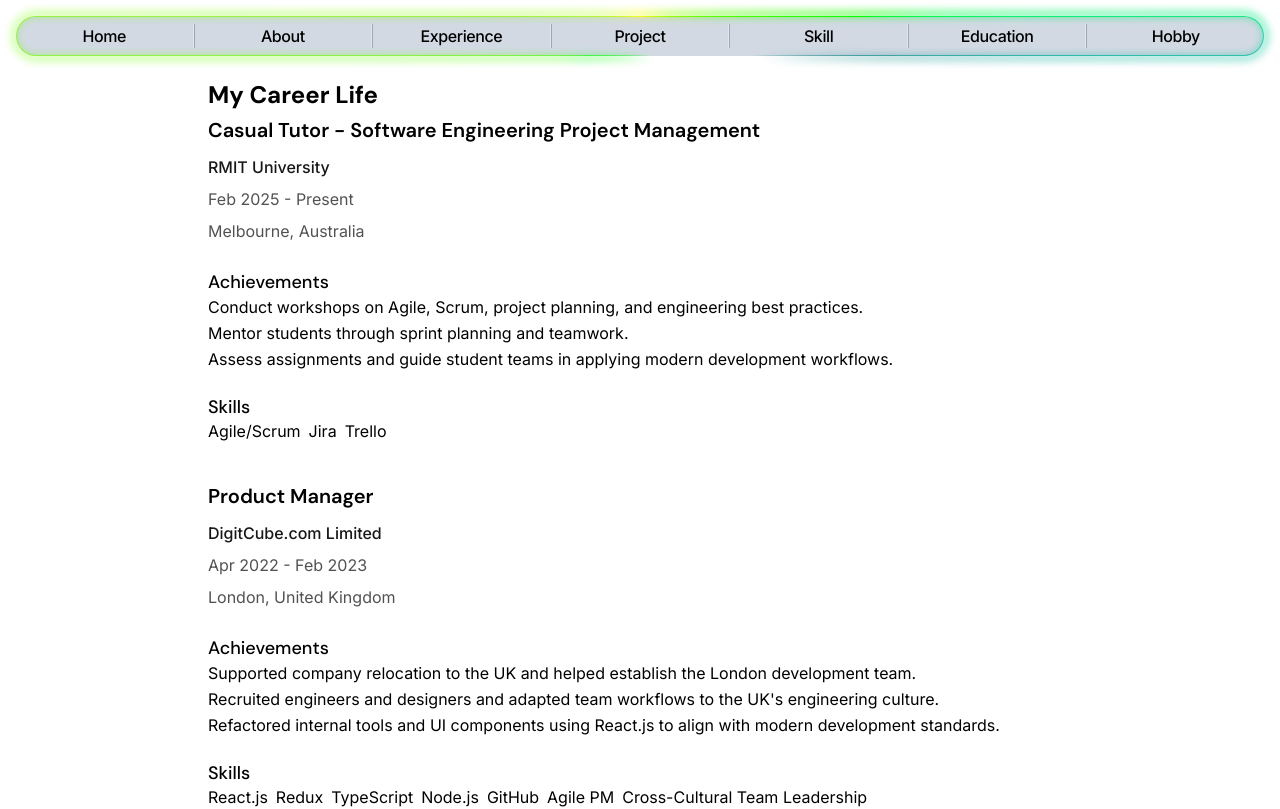
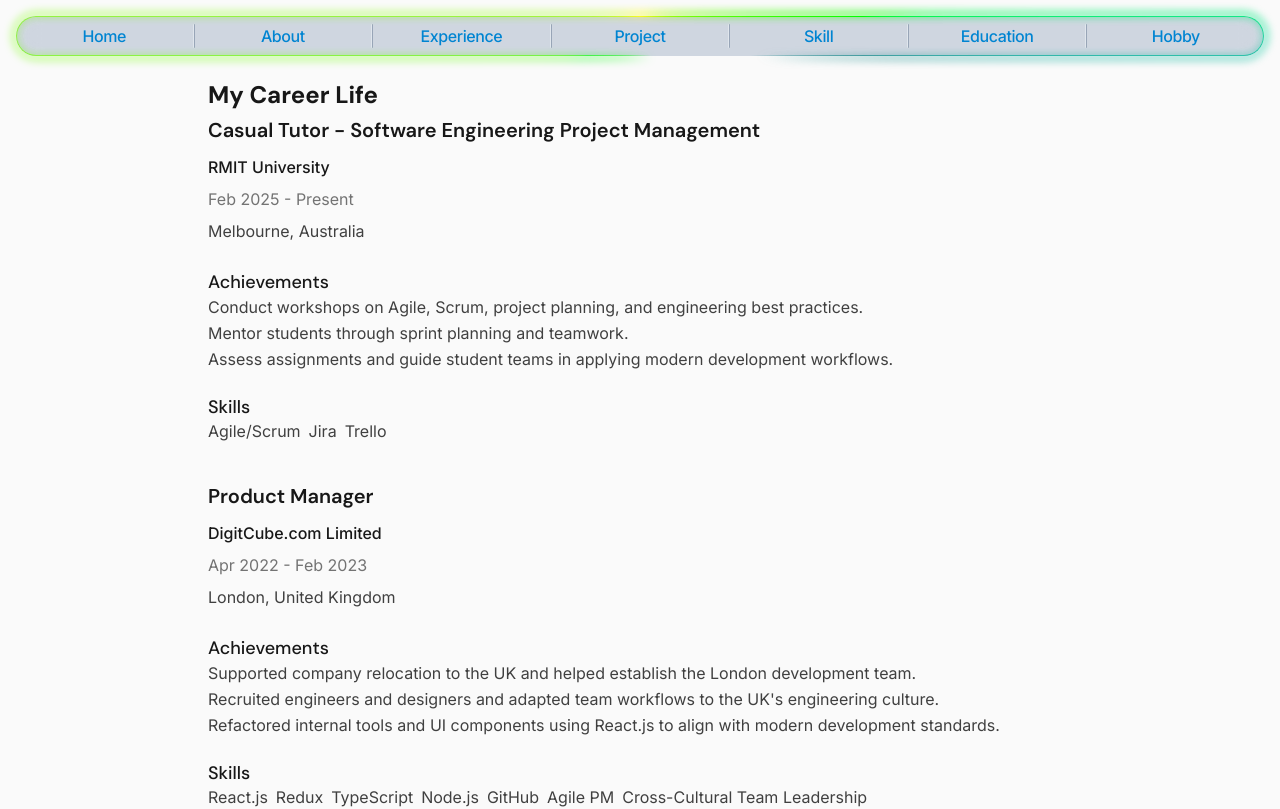
Before and after one commit to ZHENSHUO-ZHAO/portfolio, a React (Vite) app: page /experience in a window 1280 px wide. Shown: the top 809 px of the page. Built offline with nearby package versions, Linux system fonts and the light colour scheme.

Commit message:
Added global colours css variable in the theme.

```diff
--- a/src/index.css
+++ b/src/index.css
@@ -7,6 +7,15 @@
   --font-display: "DM Sans", system-ui, sans-serif;
   /* For the name in the hero page ONLY */
   --font-hero: "Manrope", system-ui, sans-serif;
+
+  --color-bg: theme(colors.neutral.50);
+
+  --color-primary: theme(colors.neutral.900);
+  --color-secondary: theme(colors.neutral.700);
+  --color-muted: theme(colors.neutral.500);
+
+  --color-link: theme(colors.sky.600);
+  --color-link-hover: theme(colors.sky.700);
 }
 
 @layer base {
@@ -16,11 +25,9 @@
   }
 
   body {
+    color: var(--color-primary);
+    background-color: var(--color-bg);
     @apply leading-normal;
-  }
-
-  p {
-    @apply leading-relaxed sm:leading-loose;
   }
 
   h1,
@@ -29,6 +36,7 @@
   h4,
   h5,
   h6 {
+    color: var(--color-primary);
     @apply font-display;
   }
 
@@ -60,7 +68,21 @@
     @apply text-base font-semibold uppercase tracking-wide;
   }
 
+  p {
+    color: var(--color-secondary);
+    @apply leading-relaxed sm:leading-loose;
+  }
+
   li {
+    color: var(--color-secondary);
     @apply leading-relaxed;
   }
+
+  a {
+    color: var(--color-link);
+  }
+
+  a:hover {
+    color: var(--color-link-hover);
+  }
 }
--- a/src/pages/Education/Education.tsx
+++ b/src/pages/Education/Education.tsx
@@ -28,7 +28,7 @@ function Item({ degreeData }: { degreeData: Degree }) {
           <p className="text-neutral-900 font-medium">
             {degreeData.university}
           </p>
-          <p className="text-sm text-neutral-600">
+          <p className="text-sm text-muted">
             <time>{degreeData.time}</time>
           </p>
         </div>
--- a/src/pages/Experience/Experience.tsx
+++ b/src/pages/Experience/Experience.tsx
@@ -26,9 +26,9 @@ function Item({ jobData }: { jobData: Job }) {
       id={jobId}
       title={jobData.title}
       headerChildren={
-        <div className="my-2 text-neutral-600">
+        <div className="my-2">
           <p className="text-neutral-900 font-medium">{jobData.company}</p>
-          <p>
+          <p className="text-muted">
             <time>{jobData.time}</time>
           </p>
           <p>{`${jobData.location.city}, ${jobData.location.country}`}</p>
--- a/src/pages/Project/Project.tsx
+++ b/src/pages/Project/Project.tsx
@@ -44,7 +44,7 @@ function Item({ itemData }: { itemData: ProjectItem }) {
         <h3 id={projectId}>{itemData.title}</h3>
         <div className="sm:flex sm:flex-row sm:items-baseline sm:gap-3">
           <p className="text-neutral-900 font-medium">{itemData.company}</p>
-          <p className="text-sm text-neutral-600">
+          <p className="text-sm text-muted">
             <time>{itemData.time}</time>
           </p>
         </div>
```
